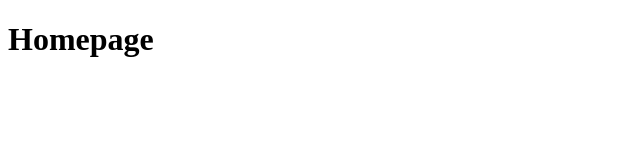
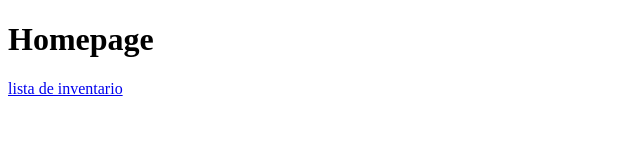
Before and after one commit to CristianHernandezx/Projecto-Programacion, a plain HTML site: page index.html in a window 1280 px wide. Shown: the whole page, without its empty margins (0-640 px from the left). Drawn offline with Linux system fonts and the light colour scheme.

Commit message:
Add files via upload
adicionar link para pagina de inventario

```diff
--- a/index.html
+++ b/index.html
@@ -7,7 +7,7 @@
     </head>
     <body>
         <h1>Homepage</h1>
-
+        <a href="inventario.html"> lista de inventario </a>
     </body>
 
 
```
